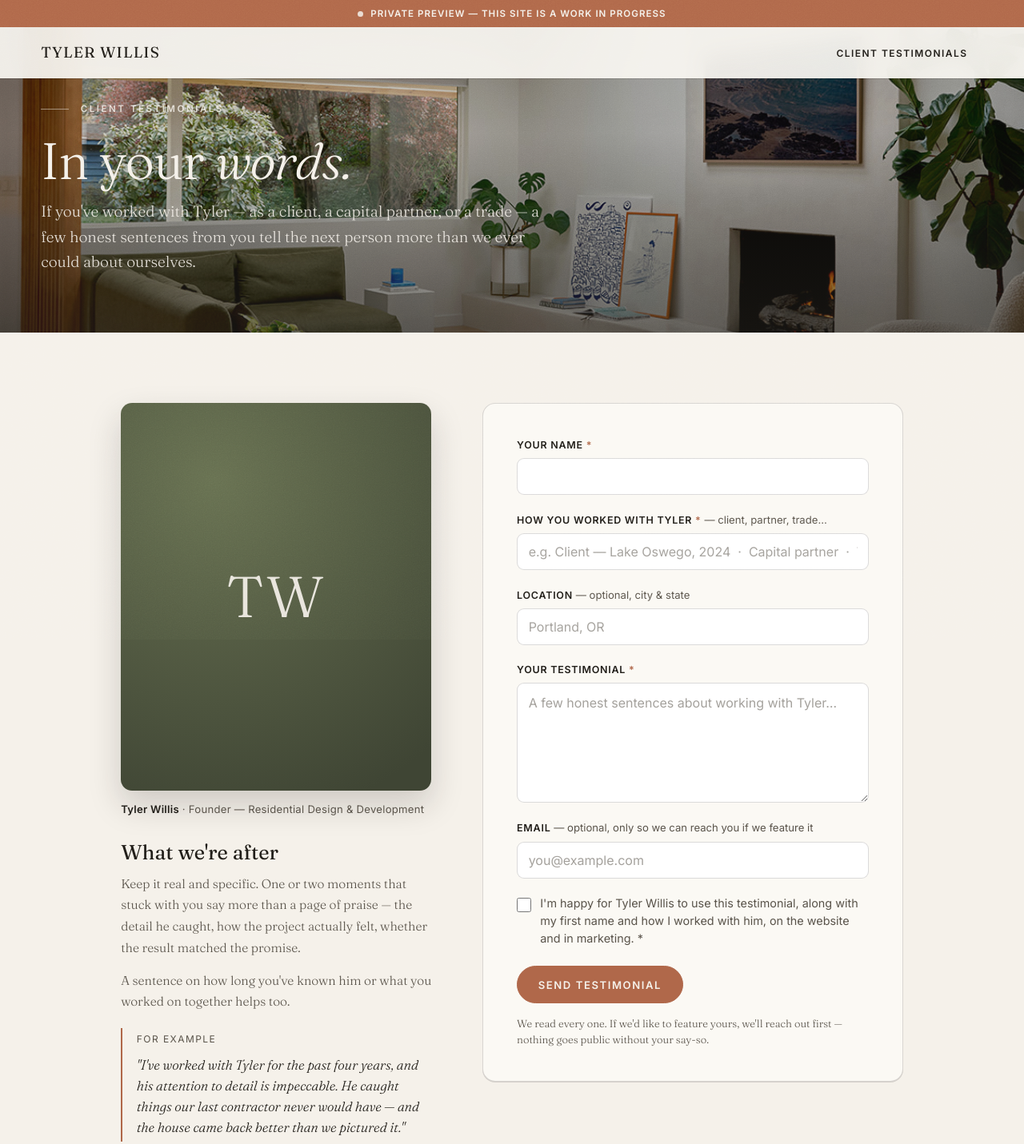
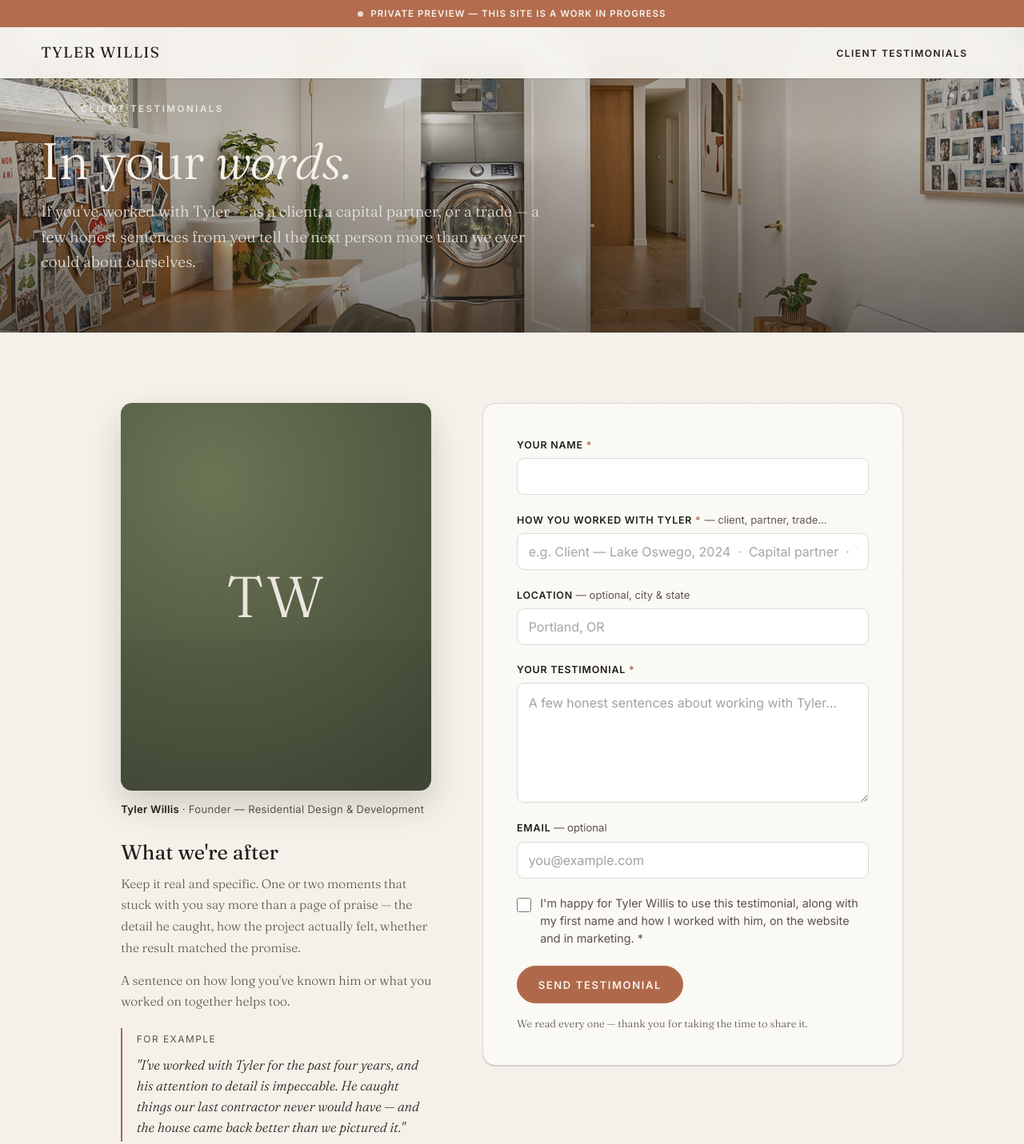
Before and after one commit to coltonbowshier-maker/tylerswebsite, a plain HTML site: page testimonials/index.html in a window 1280 px wide. Shown: the top 1431 px of the page at 80% size. Drawn offline with Linux system fonts and the light colour scheme.

Commit message:
Sharpen testimonial header and trim copy
- Use a landscape 1600x1200 photo for the header (portrait shot was upscaled
  across the wide banner, looking soft); switch to living-credenza
- Remove the 'we'll reach out if we feature it' promise from the email hint
  and the note under the form (consent already grants use)

Co-Authored-By: Claude Opus 4.8 <noreply@anthropic.com>
Claude-Session: https://claude.ai/code/session_01SksaS118vc8THezUNKeXb5

```diff
--- a/testimonials/index.html
+++ b/testimonials/index.html
@@ -195,7 +195,7 @@
 
   <!-- ============ HEADER ============ -->
   <section class="tst-hero">
-    <img class="tst-hero-img" src="/assets/img/web/living-corner-1600.jpg" alt="Sunlit corner of a renovated great room" fetchpriority="high">
+    <img class="tst-hero-img" src="/assets/img/web/living-credenza-1600.jpg" alt="Renovated living room with an oak credenza, paper lantern and skylights" fetchpriority="high">
     <div class="tst-hero-scrim"></div>
     <div class="tst-hero-inner">
       <p class="kicker light">Client testimonials</p>
@@ -259,7 +259,7 @@
         </div>
 
         <div class="tst-field">
-          <label for="f-email">Email <span class="hint">— optional, only so we can reach you if we feature it</span></label>
+          <label for="f-email">Email <span class="hint">— optional</span></label>
           <input type="email" id="f-email" name="email" placeholder="you@example.com" autocomplete="email">
         </div>
 
@@ -277,7 +277,7 @@
 
         <button type="submit" class="tst-submit" id="tst-submit">Send testimonial</button>
         <div class="tst-msg err" id="tst-error"></div>
-        <p class="tst-note">We read every one. If we'd like to feature yours, we'll reach out first — nothing goes public without your say-so.</p>
+        <p class="tst-note">We read every one — thank you for taking the time to share it.</p>
       </form>
 
       <div class="tst-thanks" id="tst-thanks">
```
